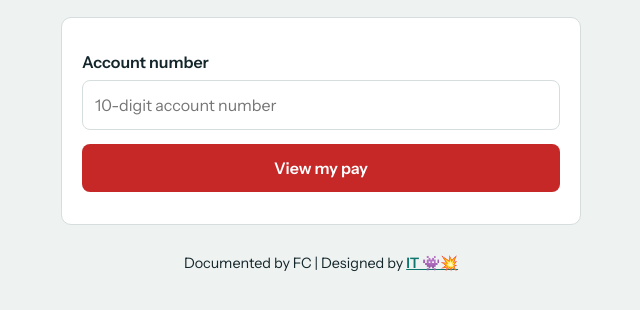
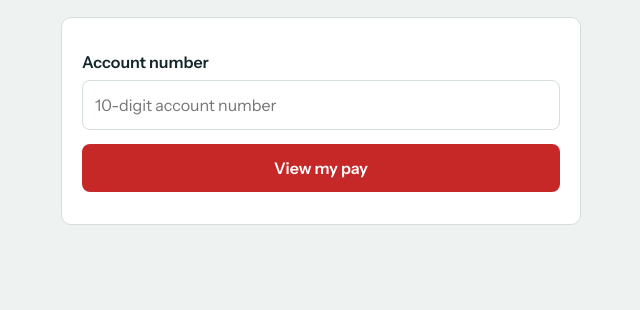
Before and after one commit to Youngdreezzy/payroll-checker, a website: page public/index.html in a window 1280 px wide. Shown: the part 216-526 px from the top of the page, without its empty margins (319-959 px from the left). Drawn offline with Linux system fonts and the light colour scheme.

Commit message:
mid commit

```diff
--- a/public/index.html
+++ b/public/index.html
@@ -21,7 +21,7 @@
   <div id="msg" class="msg" role="status"></div>
 </div>
 <div id="out"></div>
-<footer> Documented by FC | Designed by <a href="https://x.com/Youngdreezzy" target="_blank" rel="noopener">IT 👾💥</a></footer></main>
+<!-- <footer> Documented by FC | Designed by <a href="https://x.com/Youngdreezzy" target="_blank" rel="noopener">IT 👾💥</a></footer></main> -->
 <script>
 const $ = id => document.getElementById(id);
 const naira = n => '₦' + Number(n || 0).toLocaleString('en-NG', { minimumFractionDigits: 2, maximumFractionDigits: 2 });
```
